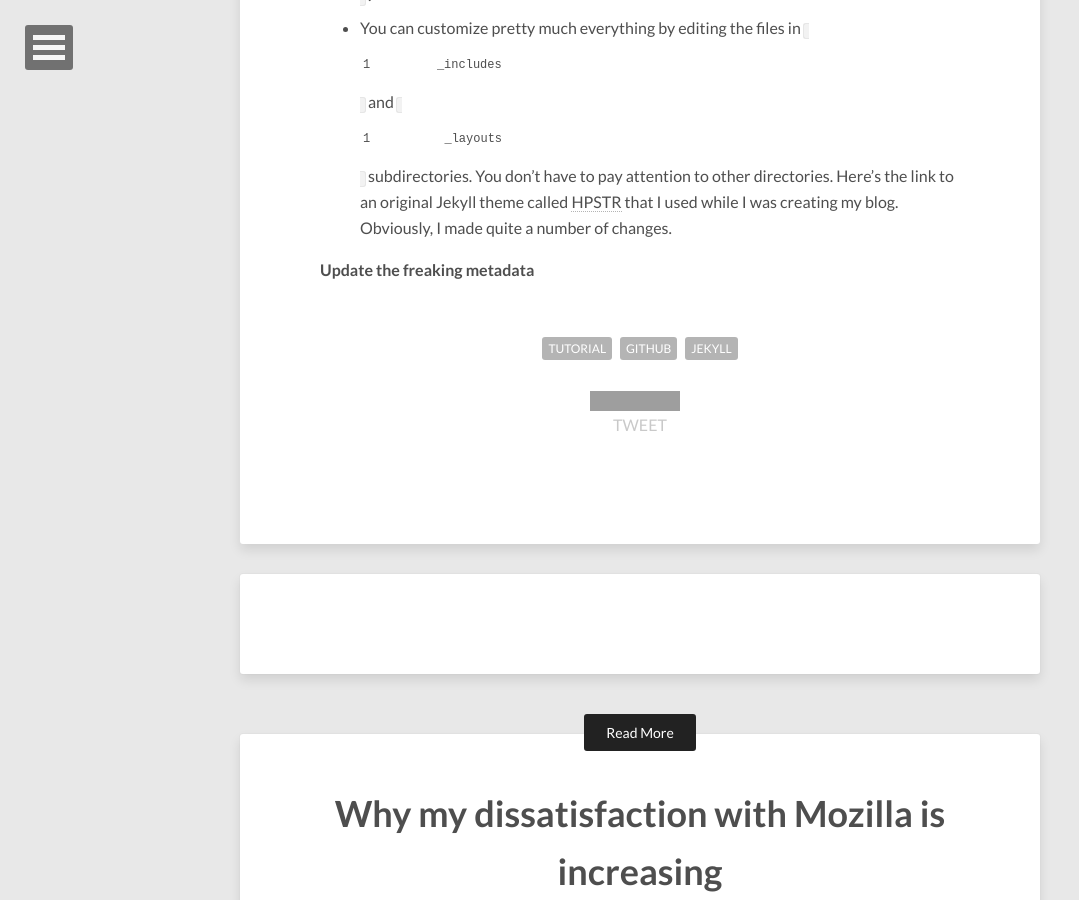
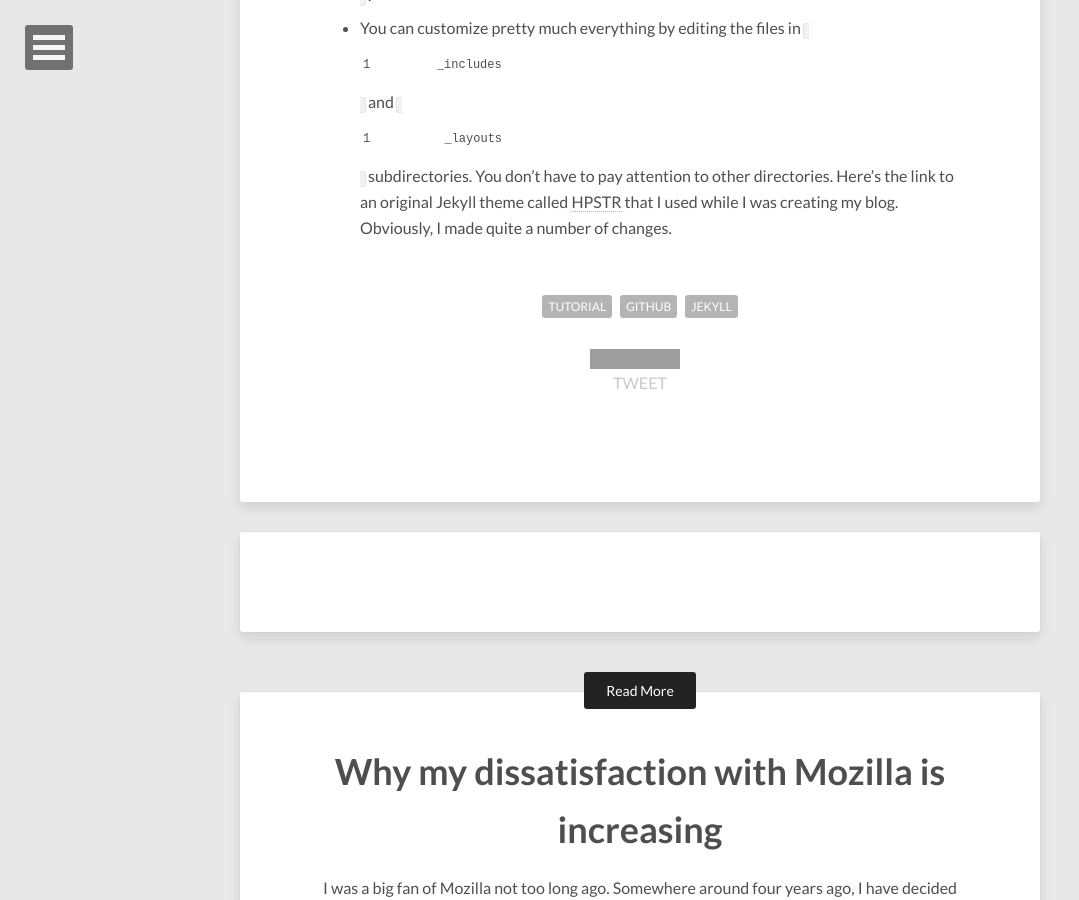
Before and after one commit to menghanhui/r3bl.blog, a Jekyll site: the page built from _posts/2015-08-22-jekyll-blogging-like-a-pro.markdown, in a window 1280 px wide and 900 px high, scrolled down 12521 px. Shown: the whole window, without its empty margins (0-1079 px from the left). Built offline with Jekyll 4.4.1, drawn with Linux system fonts in a browser that asks for light colours; nearby versions of some CDN libraries; comment, search, counter and statistics services are not loaded; grey boxes are pictures that could not be loaded.

Commit message:
Changes to the last post

```diff
--- a/_posts/2015-08-22-jekyll-blogging-like-a-pro.markdown
+++ b/_posts/2015-08-22-jekyll-blogging-like-a-pro.markdown
@@ -154,5 +154,3 @@ Now if you have a custom domain and you want to use a subdomain for that website
 * You can hack your way into supporting HTTPS by adding `{{ site.url | replace:'http://','https://' }}/SOMETHING">` to every link that points to another place on your website. Your site will still be accessible over HTTP, but every time somebody clicks some new URL, it will take him to the HTTPS version of the page.
 * You can mess around with the look of your posts or pages by editing `_layouts/post.html` or `_layouts/page.html`.
 * You can customize pretty much everything by editing the files in `_includes` and `_layouts` subdirectories. You don't have to pay attention to other directories. Here's the link to an original Jekyll theme called [HPSTR](https://mmistakes.github.io/hpstr-jekyll-theme/) that I used while I was creating my blog. Obviously, I made quite a number of changes.
-
-**Update the freaking metadata**
```
Also changed, not shown: 1 other file.
